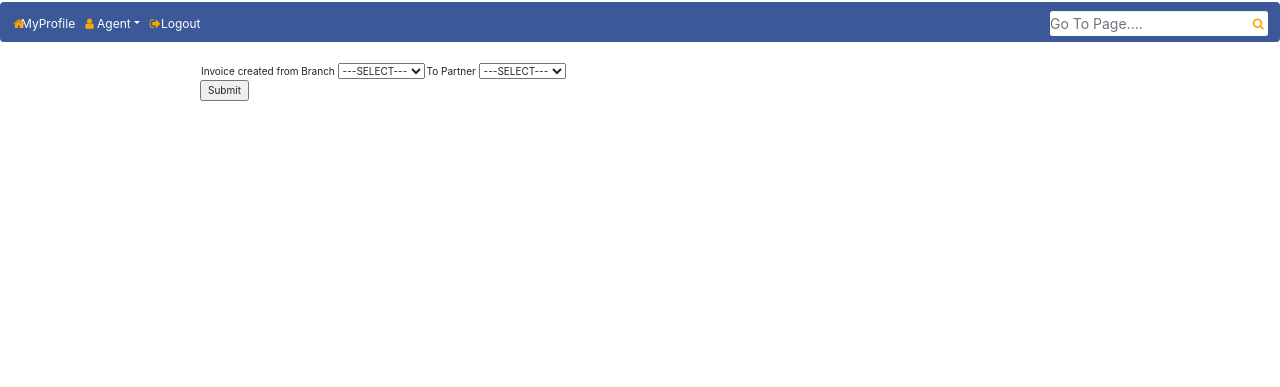
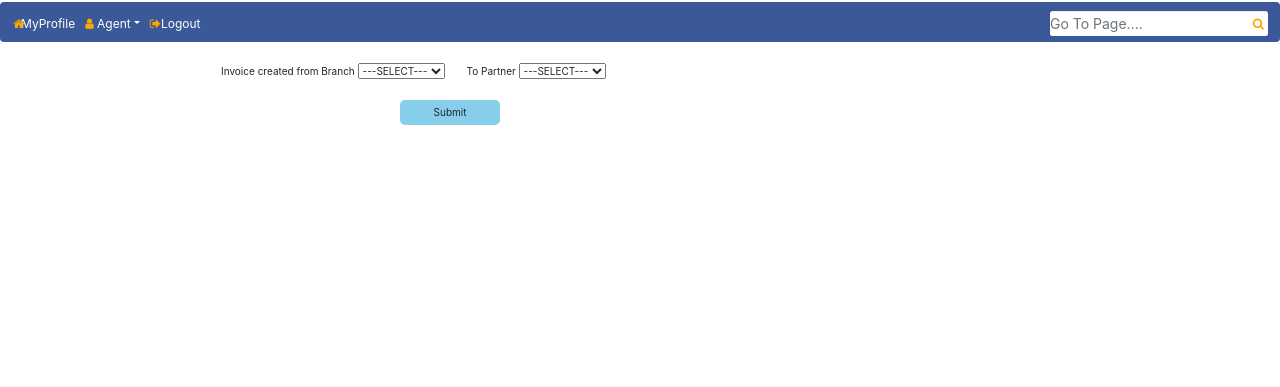
Before and after one commit to Krishna7899/CustomerService, a Django app: page /agent/invoiceSelect/ in a window 1280 px wide. Shown: the part 33-420 px from the top of the page. Run offline with Django 3.2, Linux system fonts and the light colour scheme; data that the repository does not hold is empty; some libraries are stand-ins or nearby versions.

Commit message:
Nav bar changes

```diff
--- a/agentService/agent/templates/agentDetails.html
+++ b/agentService/agent/templates/agentDetails.html
@@ -102,7 +102,7 @@
        <span><i class="fa fa-files-o" aria-hidden="true"></i>
         <a class="dropdown-toggle py-0 nav-link-style" data-toggle="dropdown" href="#">Invoice</a></span>
         <ul class="dropdown-menu">
-          <li><a class="dropdown-item" href="/agent/invoiceSelect/">Crate Invoice</a></li>
+          <li><a class="dropdown-item" href="/agent/invoiceSelect/">Create Invoice</a></li>
         </ul>
       </li>
     </ul>
--- a/agentService/agent/templates/invoiceSelect.html
+++ b/agentService/agent/templates/invoiceSelect.html
@@ -35,7 +35,7 @@
             </td>
         </tr>
      </table>
-        <input type="submit" name="submit" value="Submit" id="select-submit">
+        <input type="submit" name="submit" value="Submit" id="invoice-select-submit" class="invoice-select-submit">
     </form>
 </div>
 
--- a/agentService/static/css/imageUpload.css
+++ b/agentService/static/css/imageUpload.css
@@ -6,7 +6,7 @@
       margin-top: 5px;
       display:box;
       font-size: 14px;
-      background:#87ceeb;;
+      background:#87ceeb;
       cursor: pointer;
   }
 .profile-image-upload-btn{
--- a/agentService/static/css/invoice.css
+++ b/agentService/static/css/invoice.css
@@ -1,6 +1,18 @@
 .Invoice-Select-Container{
         margin-left:200px;
 
-
+}
+.Invoice-selection{
+      margin-left:20px;
 
 }
+
+.invoice-select-submit{
+        margin-left:200px;
+        margin-top:20px;
+        padding:5px;
+        border-radius:5px;
+        border:none;
+        background:#87ceeb;
+        width:100px;
+}
```
